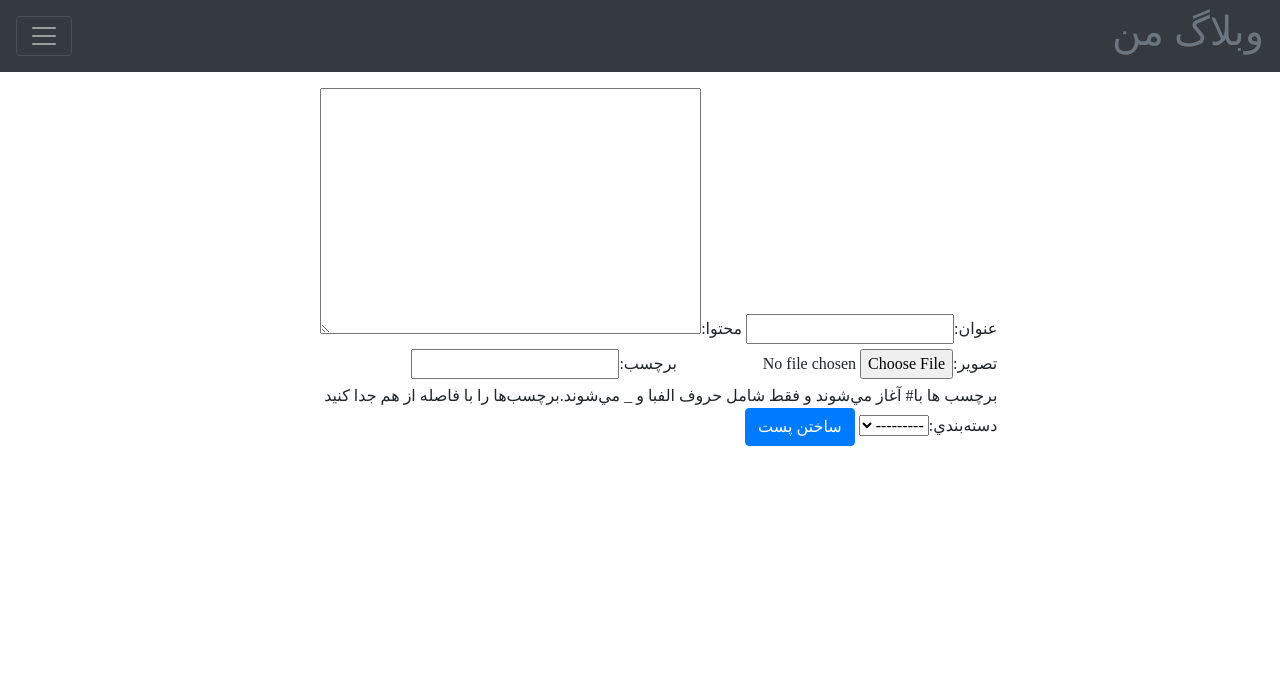
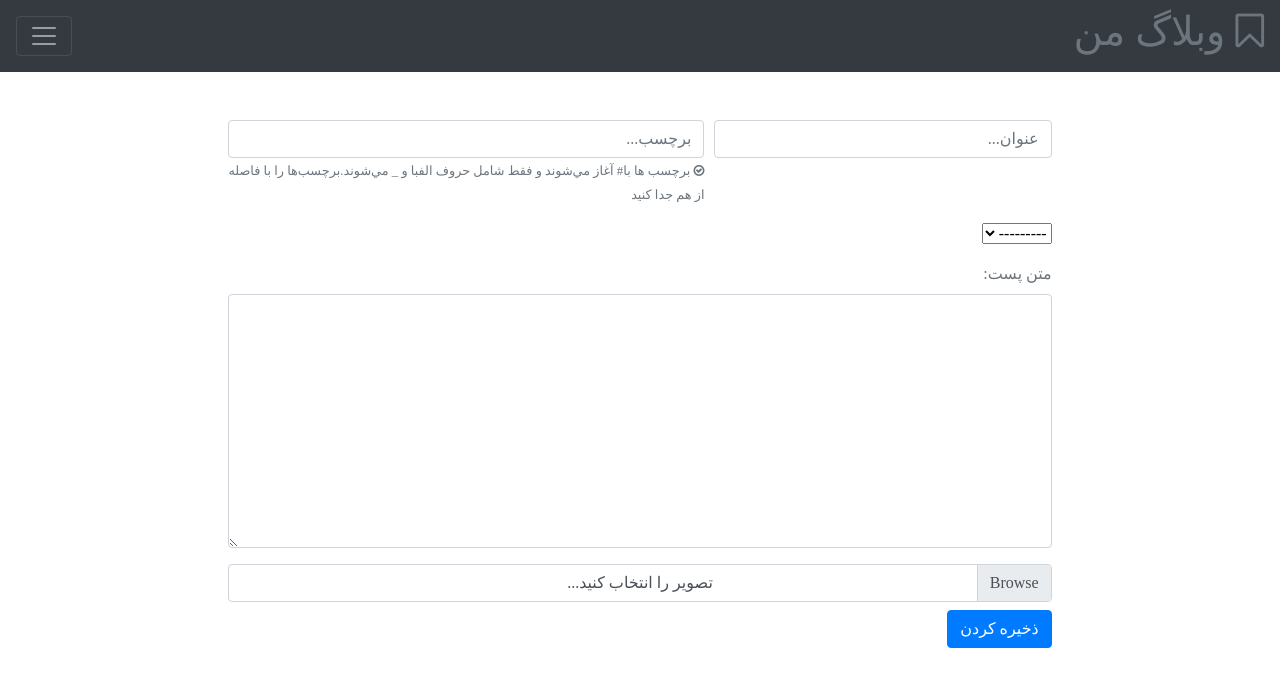
Before and after one commit to Eshaq-F/weblog, a Django app: page /myblog/add_post/ in a window 1280 px wide. Shown: the top 687 px of the page. Run offline with Django 3.2, Linux system fonts and the light colour scheme; data that the repository does not hold is empty; some libraries are stand-ins or nearby versions.

Commit message:
add_post template updated...

```diff
--- a/weblog/myblog/forms.py
+++ b/weblog/myblog/forms.py
@@ -7,4 +7,4 @@ from .models import *
 class PostForm(forms.ModelForm):
     class Meta:
         model = Post
-        fields = ["title", "content", "image", "tag", "category"]
+        fields = ["title", "tag", "content", "category", "image"]
--- a/weblog/myblog/models.py
+++ b/weblog/myblog/models.py
@@ -34,7 +34,7 @@ class Post(models.Model):
 
     title = models.CharField('عنوان', max_length=50)
     content = models.TextField('محتوا')
-    image = models.ImageField('تصوير', upload_to='posts_img')
+    image = models.ImageField('تصوير', upload_to='posts_img', null=True)
     tag = models.CharField('برچسب', max_length=2000, blank=True, validators=[check_tag],
                            help_text='برچسب ها با# آغاز مي‌شوند و فقط شامل حروف الفبا و _ مي‌شوند.'
                                      'برچسب‌ها را با فاصله از هم جدا كنيد')
--- a/weblog/myblog/templates/myblog/add_post.html
+++ b/weblog/myblog/templates/myblog/add_post.html
@@ -8,12 +8,33 @@
 {% endblock %}
 
 {% block content %}
-<div class="col-7 bg-muted mx-auto p-3">
-    <form id="add-post-form" method="post">
+
+<form class="col-8 bg-muted mx-auto mt-5 mb-2" method="post">
     {% csrf_token %}
-    {{ form|bootstrap }}
+    <div class="form-row">
+      <div class="form-group col-md-5">
+          <input type="text" name="title" maxlength="50" class=" form-control" placeholder="عنوان..." id="id_title" required>
+      </div>
+      <div class="form-group col-md-7">
+          <input type="text" name="tag" maxlength="2000" class="form-control" placeholder="برچسب..." id="id_tag">
+          <small class="text-muted">
+              <i class="fa fa-check-circle-o" aria-hidden="true"></i>
+              {{ form.tag.help_text }}
+          </small>
+      </div>
+    </div>
+    <div class="form-group">
+        {{ form.category|bootstrap }}
+    </div>
+    <div class="form-group">
+        <label class="text-muted">متن پست:</label>
+        <textarea name="content" cols="40" rows="10" class="form-control" id="id_content" required></textarea>
+    </div>
+    <div class="custom-file">
+        <input type="file" name="image" accept="image/*" value="dd" class="custom-file-input" id="id_image" required>
+        <label class="custom-file-label text-center" for="id_image">تصوير را انتخاب كنيد...</label>
+    </div>
+    <button type="submit" class="btn btn-primary mt-2">ذخيره كردن</button>
+</form>
 
-    <input type="submit" value="ساختن پست" class="btn btn-primary text-center">
-</form>
-</div>
 {% endblock %}
--- a/weblog/myblog/templates/myblog/base.html
+++ b/weblog/myblog/templates/myblog/base.html
@@ -7,8 +7,8 @@
     <title>{% block title %}{% endblock %}</title>
     <link rel="stylesheet" href="https://cdn.jsdelivr.net/npm/bootstrap@4.5.3/dist/css/bootstrap.min.css"
           integrity="sha384-TX8t27EcRE3e/ihU7zmQxVncDAy5uIKz4rEkgIXeMed4M0jlfIDPvg6uqKI2xXr2" crossorigin="anonymous">
-    <link rel="stylesheet" href="https://cdnjs.cloudflare.com/ajax/libs/font-awesome/5.15.2/css/all.min.css"
-          integrity="sha512-HK5fgLBL+xu6dm/Ii3z4xhlSUyZgTT9tuc/hSrtw6uzJOvgRr2a9jyxxT1ely+B+xFAmJKVSTbpM/CuL7qxO8w=="
+    <link rel="stylesheet" href="https://cdnjs.cloudflare.com/ajax/libs/font-awesome/4.0.1/css/font-awesome.css"
+          integrity="sha512-bf5lgyUrZOfPh94XyXFK4+2062lAMQFAfxUTVkOAHZ7R3XQ0tY+TUSkbqt8sjFsq0hVMKvGT/1P39c+vKwesTQ=="
           crossorigin="anonymous"/>
     <link rel="stylesheet" type="text/css" href="{% static 'myblog/css/base.css' %}">
     {% block extra-link %}{% endblock %}
@@ -21,8 +21,13 @@
         <div class="bg-dark p-4">
             <div class="col-11 bg-light p-1 mx-auto d-flex justify-content-between account">
                 {% if user.is_authenticated %}
+                {% if user.userextrainfo.image %}
+                <img src="{{ user.userextrainfo.image.url }}"
+                     class="rounded-circle bg-dark p-1 mr-2" width="70">
+                {% else %}
                 <img src="https://itibalasore.org/wp-content/uploads/2018/02/default-user-male.png"
-                 class="rounded-circle bg-dark p-1 mr-2" width="70" style="border-color: blue;">
+                     class="rounded-circle bg-dark p-1 mr-2" width="70">
+                {% endif %}
                 <p class="ml-auto mr-2 mt-2 align-self-center">
                     {{ user.first_name }} عزيز خوش آمديد ...
                 </p>
@@ -49,9 +54,13 @@
     </div>
     <nav class="navbar navbar-dark bg-dark justify-content-between">
         <a href="{% url 'myblog:home' %}" class="text-decoration-none">
-          <h1 class="text-muted">وبلاگ من</h1>
+            <h1 class="text-muted">
+                <i class="fa fa-bookmark-o" aria-hidden="true"></i>
+                وبلاگ من
+            </h1>
         </a>
-    <button class="navbar-toggler" type="button" data-toggle="collapse" data-target="#navbarToggleExternalContent" aria-controls="navbarToggleExternalContent" aria-expanded="false" aria-label="Toggle navigation">
+        <button class="navbar-toggler" type="button" data-toggle="collapse" data-target="#navbarToggleExternalContent"
+                aria-controls="navbarToggleExternalContent" aria-expanded="false" aria-label="Toggle navigation">
             <span class="navbar-toggler-icon"></span>
         </button>
     </nav>
@@ -62,9 +71,15 @@
 {% endblock %}
 
 {% block static %}
-    <script src="https://code.jquery.com/jquery-3.2.1.slim.min.js" integrity="sha384-KJ3o2DKtIkvYIK3UENzmM7KCkRr/rE9/Qpg6aAZGJwFDMVNA/GpGFF93hXpG5KkN" crossorigin="anonymous"></script>
-    <script src="https://cdnjs.cloudflare.com/ajax/libs/popper.js/1.12.9/umd/popper.min.js" integrity="sha384-ApNbgh9B+Y1QKtv3Rn7W3mgPxhU9K/ScQsAP7hUibX39j7fakFPskvXusvfa0b4Q" crossorigin="anonymous"></script>
-    <script src="https://maxcdn.bootstrapcdn.com/bootstrap/4.0.0/js/bootstrap.min.js" integrity="sha384-JZR6Spejh4U02d8jOt6vLEHfe/JQGiRRSQQxSfFWpi1MquVdAyjUar5+76PVCmYl" crossorigin="anonymous"></script>
+<script src="https://code.jquery.com/jquery-3.2.1.slim.min.js"
+        integrity="sha384-KJ3o2DKtIkvYIK3UENzmM7KCkRr/rE9/Qpg6aAZGJwFDMVNA/GpGFF93hXpG5KkN"
+        crossorigin="anonymous"></script>
+<script src="https://cdnjs.cloudflare.com/ajax/libs/popper.js/1.12.9/umd/popper.min.js"
+        integrity="sha384-ApNbgh9B+Y1QKtv3Rn7W3mgPxhU9K/ScQsAP7hUibX39j7fakFPskvXusvfa0b4Q"
+        crossorigin="anonymous"></script>
+<script src="https://maxcdn.bootstrapcdn.com/bootstrap/4.0.0/js/bootstrap.min.js"
+        integrity="sha384-JZR6Spejh4U02d8jOt6vLEHfe/JQGiRRSQQxSfFWpi1MquVdAyjUar5+76PVCmYl"
+        crossorigin="anonymous"></script>
 {% endblock %}
 </body>
 </html>
--- a/weblog/myblog/templates/myblog/view_post.html
+++ b/weblog/myblog/templates/myblog/view_post.html
@@ -17,7 +17,7 @@
         <p class="m-2">{{ post.content }}</p>
     </div>
     <div class="col-8 bg-secondary rounded mx-3 mt-1 mb-4 p-3 d-flex justify-content-between align-items-center">
-        <img src="{{ post.image.url }}" class="rounded-circle bg-light m-0 ml-2" width="75">
+        <img src="{{ post.author.userextrainfo.image.url }}" class="rounded-circle bg-light m-0 ml-2" width="75">
         <p class="m-0 ml-auto text-bolder font-weight-bold">نويسنده: {{ post.author.get_full_name }}</p>
         <p class="m-0 text-light">{{ post.pub_date }}</p>
     </div>
--- a/weblog/myblog/validators.py
+++ b/weblog/myblog/validators.py
@@ -2,10 +2,10 @@ from django.core.exceptions import ValidationError
 
 
 def check_phone_number(value):
-    phone_number = value.strip().reaplace('+', '')
+    phone_number = value.strip().replace('+', '')
     if not phone_number.isdecimal():
         raise ValidationError('فرمت شماره وارد شده اشتباه است!')
-    elif len(phone_number) != 12:
+    elif len(phone_number) < 11 or len(phone_number) > 12:
         raise ValidationError('شماره وارد شده صحيح نمي‌باشد !')
 
 
--- a/weblog/myblog/views.py
+++ b/weblog/myblog/views.py
@@ -20,8 +20,9 @@ def add_post(request):
             post = post_form.save(commit=False)
             post.author = request.user
             post.save()
-
-            return HttpResponseRedirect(reverse('myblog:index'))
+            for i in post_form:
+                print(i)
+            return HttpResponseRedirect(reverse('myblog:home'))
     else:
         post_form = PostForm()
 
```
Also changed, not shown: weblog/myblog/migrations/0011_auto_20210203_1911.py (added). Lines whose indentation alone changed are shown as unchanged.
